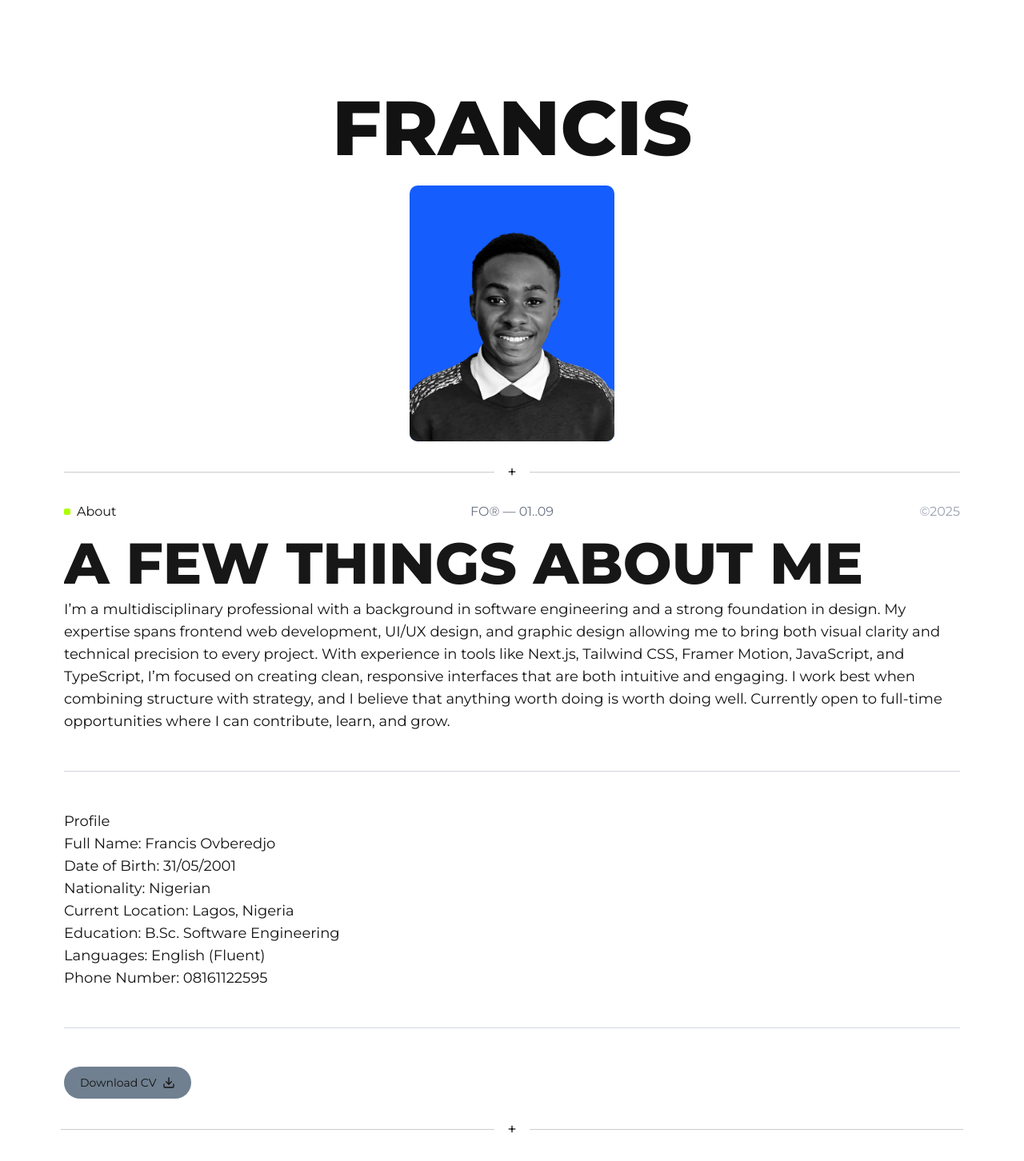
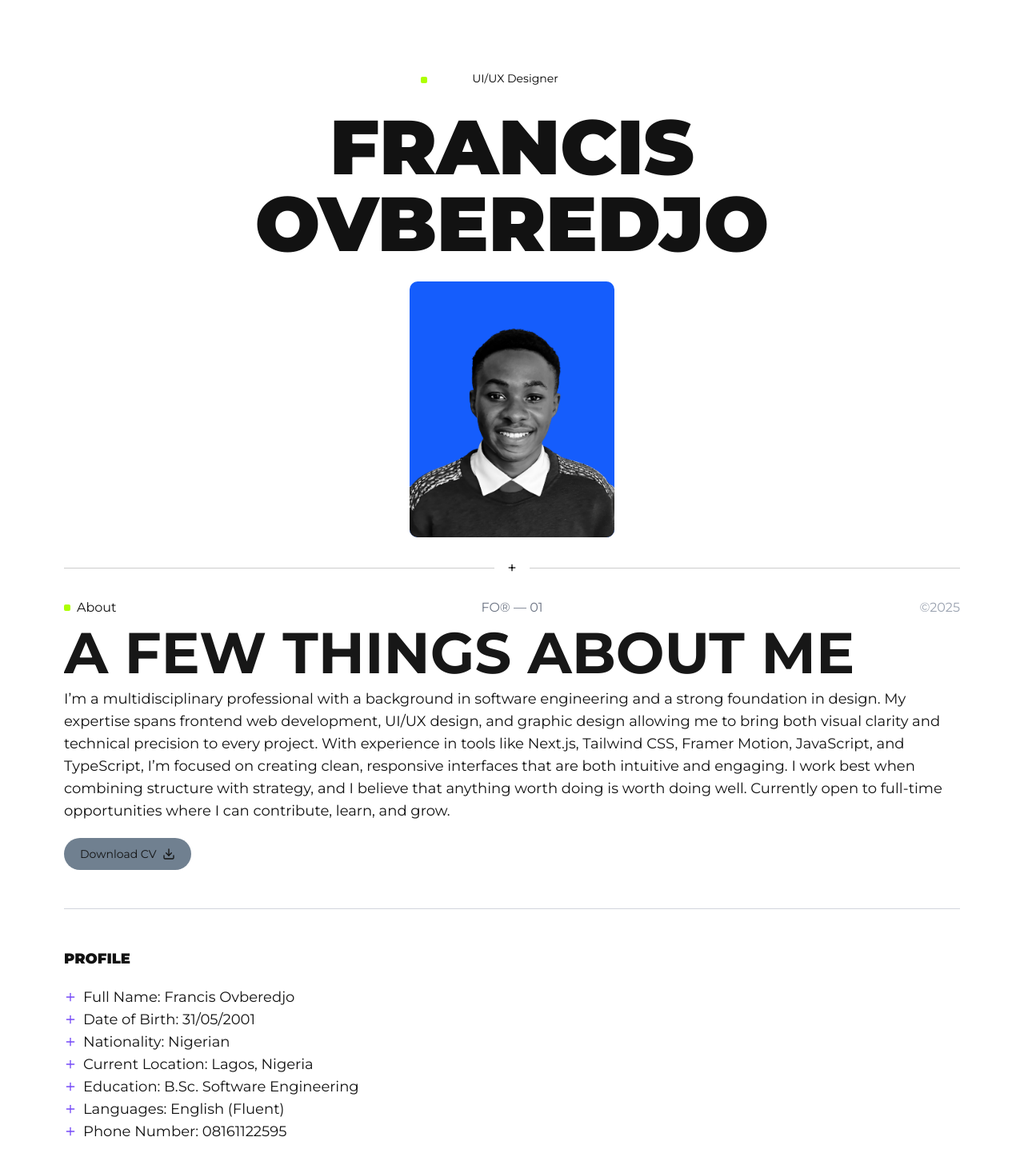
Before and after one commit to FrancisOvberedjo/portfolio, a Next.js app: page / in a window 1280 px wide. Shown: the part 80-1532 px from the top of the page at 80% size. Built offline with nearby package versions, Linux system fonts and the light colour scheme.

Commit message:
updated the hero, about and made light changes to the ui

```diff
--- a/src/app/layout.tsx
+++ b/src/app/layout.tsx
@@ -9,7 +9,7 @@ import Footer from "@/components/global/Footer";
 const mont = Montserrat({
   variable: "--font-mont",
   subsets: ["latin"],
-  weight: ["400","600","800"],
+  weight: ["400","600","700","800","900"],
 });
 
 
@@ -22,8 +22,8 @@ const poppins = Poppins({
 
 
 export const metadata: Metadata = {
-  title: "Create Next App",
-  description: "Generated by create next app",
+  title: "Francis | Front-End Developer & UI/UX Designer",
+  description: "Francis is a front-end web developer, UI/UX designer, and graphic designer creating modern, user-focused websites and visual identities.",
 };
 
 export default function RootLayout({
@@ -34,7 +34,7 @@ export default function RootLayout({
   return (
     <html lang="en">
       <body
-        className={`${mont.variable} ${poppins.variable} bg-white text-custom-black text-base sm:text-lg md:text-xl lg:text-lg antialiased`}
+        className={`${mont.variable} ${poppins.variable} bg-white text-custom-black text-[12px] md:text-xl lg:text-lg antialiased`}
       >
         <Navbar/>
           <main className="pt-24">
--- a/src/components/general/ProjectCard.tsx
+++ b/src/components/general/ProjectCard.tsx
@@ -14,7 +14,7 @@ type ProjectCardProps = {
 
 const ProjectCard = ({ title, image, slug, liveUrl, githubUrl }: ProjectCardProps) => {
   return (
-    <div className="w-full max-w-sm bg-custom-gray rounded-[10px]  overflow-hiddden">
+    <div className="w-full max-w-sm border-2 border-custom-gray rounded-[10px]  overflow-hiddden">
       {/* Image that links to the dynamic project page */}
       <div className='p-2 '>
       <Link href={`/projects/${slug}`}>
--- /dev/null
+++ b/src/components/general/RotatingTitles.tsx
@@ -0,0 +1,59 @@
+'use client';
+
+import { motion, AnimatePresence } from 'framer-motion';
+import { useEffect, useState } from 'react';
+
+const titles = [
+  'Front-End Web Developer',
+  'UI/UX Designer',
+  'Graphic Designer',
+];
+
+export default function RotatingTitles() {
+  const [index, setIndex] = useState(0);
+
+  useEffect(() => {
+    const interval = setInterval(() => {
+      setIndex((prev) => (prev + 1) % titles.length);
+    }, 4000); // Slower, more elegant timing
+    return () => clearInterval(interval);
+  }, []);
+
+  return (
+    <div className="flex items-center justify-center">
+      {/* Colored dot */}
+      <div className="w-2 h-2 bg-primary-accent rounded-[2px]" />
+
+      {/* Text container with improved mask */}
+      <div
+        className="relative h-6 w-[220px] overflow-hidden"
+        style={{
+          WebkitMaskImage:
+            'linear-gradient(to bottom, rgba(0,0,0,0), rgba(0,0,0,1) 25%, rgba(0,0,0,1) 75%, rgba(0,0,0,0))',
+          maskImage:
+            'linear-gradient(to bottom, rgba(0,0,0,0), rgba(0,0,0,1) 25%, rgba(0,0,0,1) 75%, rgba(0,0,0,0))',
+          WebkitMaskSize: '100% 100%',
+          maskSize: '100% 100%',
+          WebkitMaskRepeat: 'no-repeat',
+          maskRepeat: 'no-repeat',
+        }}
+      >
+        <AnimatePresence mode="wait">
+          <motion.span
+            key={titles[index]}
+            initial={{ y: '100%', opacity: 0, filter: 'blur(6px)' }}
+            animate={{ y: '0%', opacity: 1, filter: 'blur(0px)' }}
+            exit={{ y: '-100%', opacity: 0, filter: 'blur(6px)' }}
+            transition={{
+              duration: 0.8,
+              ease: [0.4, 0.0, 0.2, 1], // smoother easing
+            }}
+            className="absolute top-0 left-0 w-full text-sm font-medium text-center text-black"
+          >
+            {titles[index]}
+          </motion.span>
+        </AnimatePresence>
+      </div>
+    </div>
+  );
+}
--- a/src/components/general/SectionTitle.tsx
+++ b/src/components/general/SectionTitle.tsx
@@ -25,7 +25,7 @@ const SectionTitle = ({
           duration: 0.8,
           ease: [0.22, 1, 0.36, 1], // easeOutExpo-like
         }}
-        className={`font-bold font-red text-4xl lg:text-7xl py-2 uppercase ${textColor} ${className}`}
+        className={`font-bold text-custom-black text-2xl lg:text-7xl mb-2 uppercase ${textColor} ${className}`}
       >
         {title}
       </motion.h2>
--- a/src/sections/home/About.tsx
+++ b/src/sections/home/About.tsx
@@ -1,15 +1,16 @@
 import Button from '@/components/ui/Button'
 import SectionDivider from '@/components/ui/SectionDivider'
 import React from 'react'
-import { Download } from 'lucide-react';
+import { Download, Plus } from 'lucide-react';
 import SectionHeader from '@/components/general/SectionHeader';
 import SectionTitle from '@/components/general/SectionTitle';
+import SocialIcons from '@/components/ui/SocialIcons';
 
 const About = () => {
   return (
     <section className='mt-6 w-full px-4 md:max-w-3xl lg:max-w-6xl  items-center justify-center mx-auto'>
 
-        <SectionHeader title="About" index="FO® — 01..09" />
+        <SectionHeader title="About" index="FO® — 01" />
 
         <SectionTitle title="A Few Things About Me"/>
         <p>
@@ -17,24 +18,30 @@ const About = () => {
 
             With experience in tools like Next.js, Tailwind CSS, Framer Motion, JavaScript, and TypeScript, I&rsquo;m focused on creating clean, responsive interfaces that are both intuitive and engaging. I work best when combining structure with strategy, and I believe that anything worth doing is worth doing well. Currently open to full-time opportunities where I can contribute, learn, and grow.
         </p>
+        <div className='mt-5'>
+          <Button downloadHref="/francis-cv.pdf" variant="primary" icon={Download}>
+              Download CV
+          </Button>
+        </div>
 
         <SectionDivider/>
 
-        <h3 className=''>Profile</h3>
-        <ul>
-            <li>Full Name: Francis Ovberedjo</li>
-            <li>Date of Birth: 31/05/2001</li>
-            <li>Nationality: Nigerian</li>
-            <li>Current Location: Lagos, Nigeria</li>
-            <li>Education: B.Sc. Software Engineering</li>
-            <li>Languages: English (Fluent)</li>
-            <li>Phone Number: 08161122595</li>
+        <h3 className='font-black uppercase'>Profile</h3>
+        <ul className='mt-5'>
+            <li className='flex items-center gap-2'><Plus className="w-4 h-4 text-secondary-accent" /> <span>Full Name: Francis Ovberedjo</span></li>
+            <li className='flex items-center gap-2'><Plus className="w-4 h-4 text-secondary-accent" /> <span>Date of Birth: 31/05/2001</span></li>
+            <li className='flex items-center gap-2'><Plus className="w-4 h-4 text-secondary-accent" /> <span>Nationality: Nigerian</span></li>
+            <li className='flex items-center gap-2'><Plus className="w-4 h-4 text-secondary-accent" /> <span>Current Location: Lagos, Nigeria</span></li>
+            <li className='flex items-center gap-2'><Plus className="w-4 h-4 text-secondary-accent" /> <span>Education: B.Sc. Software Engineering</span></li>
+            <li className='flex items-center gap-2'><Plus className="w-4 h-4 text-secondary-accent" /> <span>Languages: English (Fluent)</span></li>
+            <li className='flex items-center gap-2'><Plus className="w-4 h-4 text-secondary-accent" /> <span>Phone Number: 08161122595</span></li>
         </ul>
 
-        <SectionDivider/>
-        <Button downloadHref="/francis-cv.pdf" variant="primary" icon={Download}>
-            Download CV
-        </Button>
+        <h3 className='font-bold mt-5'>Socials</h3>
+        <div className='mt-5'>
+          <SocialIcons/>
+        </div>
+
 
     </section>
   )
--- a/src/sections/home/Contact.tsx
+++ b/src/sections/home/Contact.tsx
@@ -22,7 +22,7 @@ const Contact = () => {
             <div className="space-y-4">
               <div className="flex items-start gap-4">
                 <div className="bg-primary-accent p-2 rounded-full">
-                  <MapPin className="text-white w-5 h-5" />
+                  <MapPin className="text-custom-black w-5 h-5" />
                 </div>
                 <div>
                   <p className="text-sm font-bold text-gray-700">Address</p>
@@ -31,18 +31,18 @@ const Contact = () => {
               </div>
 
               <div className="flex items-start gap-4">
-                <div className="bg-red-600 p-2 rounded-full">
-                  <Phone className="text-white w-5 h-5" />
+                <div className="bg-primary-accent p-2 rounded-full">
+                  <Phone className="text-custom-black w-5 h-5" />
                 </div>
                 <div>
                   <p className="text-sm font-bold text-gray-700">Phone Number</p>
-                  <p className="text-base text-black">08161122595</p>
+                  <p className="text-base text-custom-black">08161122595</p>
                 </div>
               </div>
 
               <div className="flex items-start gap-4">
-                <div className="bg-red-600 p-2 rounded-full">
-                  <Mail className="text-white w-5 h-5" />
+                <div className="bg-primary-accent p-2 rounded-full">
+                  <Mail className="text-custom-black w-5 h-5" />
                 </div>
                 <div>
                   <p className="text-sm font-bold text-gray-700">Email</p>
--- a/src/sections/home/Hero.tsx
+++ b/src/sections/home/Hero.tsx
@@ -1,18 +1,23 @@
 'use client';
 
 import ImageCard from '@/components/general/ImageCard';
+import RotatingTitles from '@/components/general/RotatingTitles';
 import { motion } from 'framer-motion';
 
 const Hero = () => {
   return (
-    <section className='mt-6 w-full px-3 md:px-6 lg:px-8 max-w-6xl mx-auto flex flex-col items-center justify-center gap-6 text-center'>
+    <section className='w-full px-3 md:px-6 lg:px-8 max-w-6xl mx-auto flex flex-col items-center justify-center gap-6 text-center'>
+
+
+      <RotatingTitles/>
+
       <motion.h1
         initial={{ opacity: 0, y: 40 }}
         animate={{ opacity: 1, y: 0 }}
         transition={{ duration: 0.6, ease: 'easeOut' }}
-        className='text-3xl md:text-6xl lg:text-8xl font-extrabold uppercase'
+        className='text-5xl md:text-6xl lg:text-8xl font-black uppercase'
       >
-        francis
+        francis ovberedjo
       </motion.h1>
 
       <div className='lg:grid grid-cols-3'>
```
